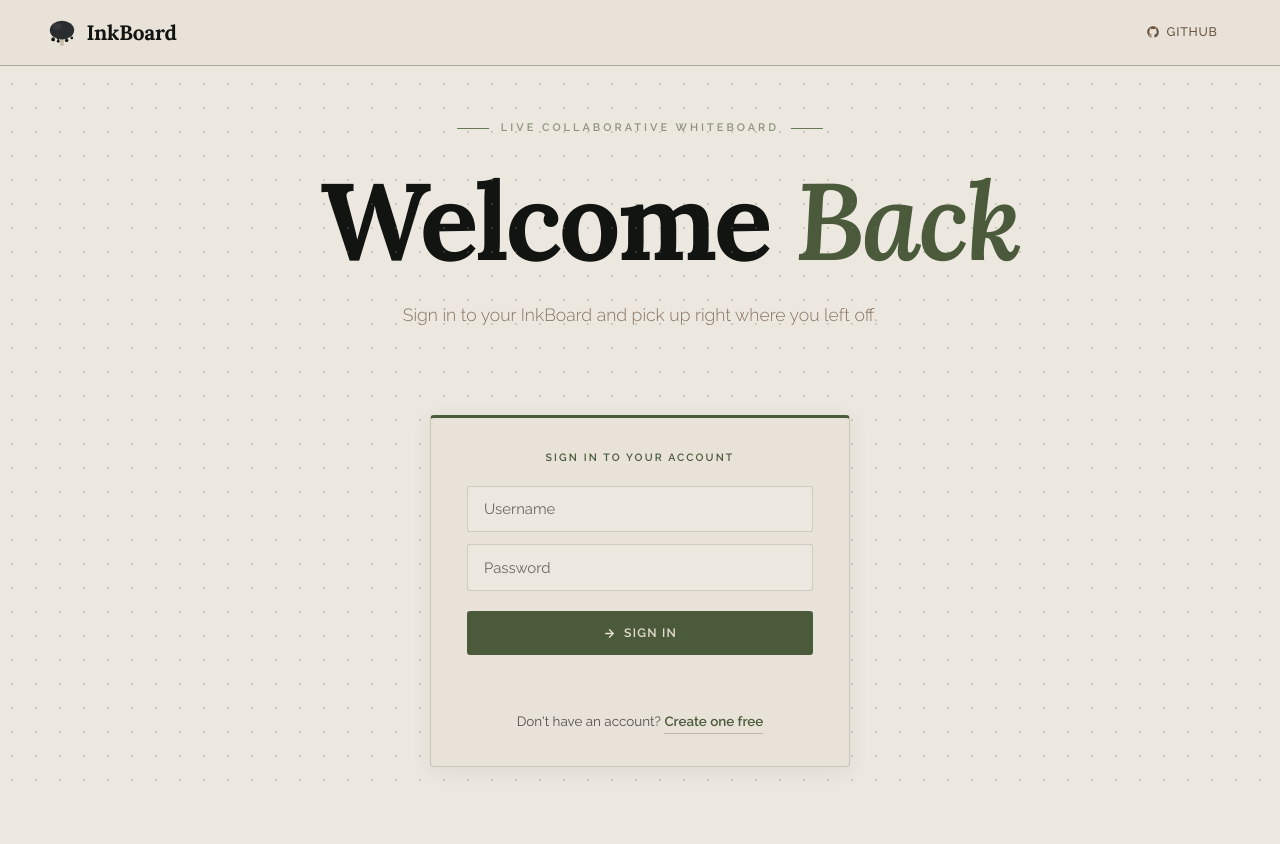
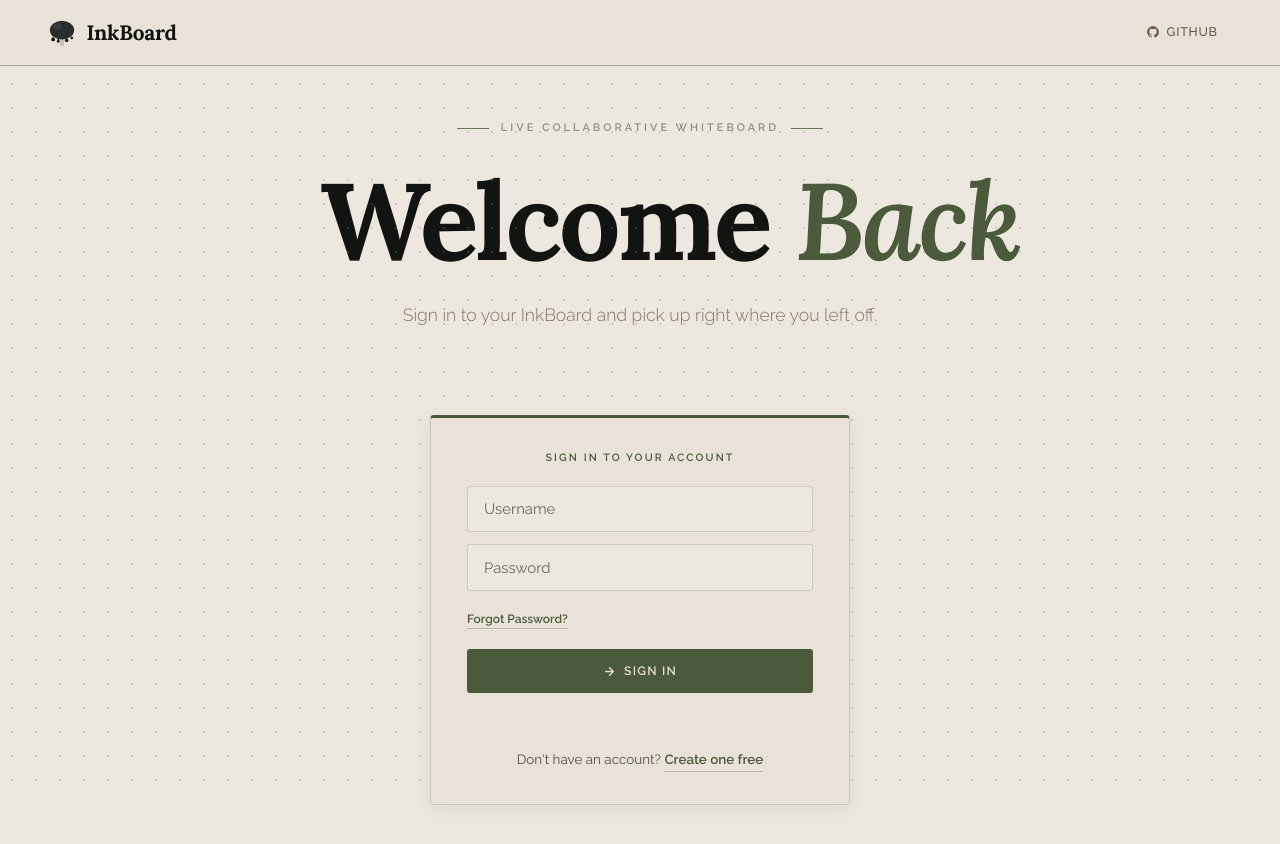
Before and after one commit to COP4331C-Team18/Large-Group-Project, a React (Vite) app in the folder frontend/: page /login in a window 1280 px wide. Shown: the top 844 px of the page. Built offline with nearby package versions, Linux system fonts and the light colour scheme; no server answers.

Commit message:
Forgot Password + Reset Password API

```diff
--- a/frontend/src/components/login/Login.tsx
+++ b/frontend/src/components/login/Login.tsx
@@ -96,6 +96,17 @@ export default function Login() {
             />
           </div>
 
+        {/*Forgot password*/}
+        <button
+          type="button"
+          onClick={() => navigate("/forgot-password")}
+          className="self-start text-xs text-primary font-semibold
+                border-b border-[rgba(74,90,58,0.3)] pb-px
+                hover:border-primary transition-colors duration-150
+                bg-transparent border-x-0 border-t-0 cursor-pointer p-0"
+        >
+          Forgot Password?
+        </button>
 
           <button
             onClick={doLogin}
```
Also changed, not shown: 2 other files (tests, documents, lock files or other folders).
